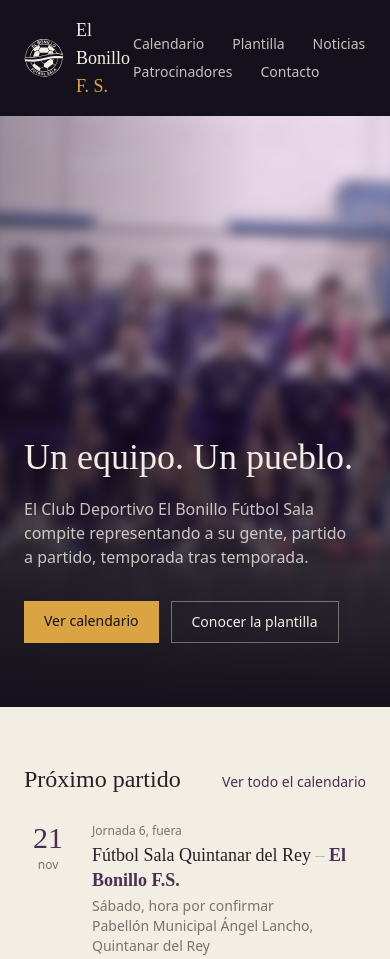
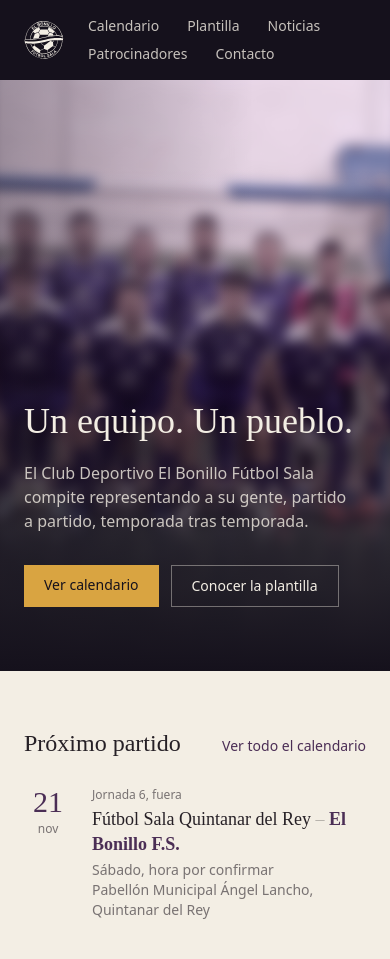
Before and after one commit to AlexFloresv99/elbonillofs, an Astro site: page / in a window 390 px wide. Shown: the top 959 px of the page. Built offline with nearby package versions, Linux system fonts and the light colour scheme; Astro itself is replaced by a stand-in of ours.

Commit message:
style: mejoras con breakpoints

```diff
--- a/src/layouts/Layout.astro
+++ b/src/layouts/Layout.astro
@@ -34,9 +34,9 @@ const currentPath = Astro.url.pathname;
   <body class="flex min-h-screen flex-col font-body text-stone">
     <header class="relative z-20 bg-ink">
       <nav class="mx-auto flex max-w-6xl items-center justify-between gap-6 px-6 py-4">
-        <a href="/" class="flex items-center gap-3">
-          <Image src={escudoClub} alt="Escudo del club" width={40} height={40} class="h-10 w-10" />
-          <span class="font-display text-lg text-limestone">
+        <a href="/" class="flex shrink-0 items-center gap-3">
+          <Image src={escudoClub} alt="Escudo del club" width={40} height={40} class="h-10 w-10 shrink-0" />
+          <span class="hidden font-display text-lg text-limestone sm:inline">
             El Bonillo <span class="text-gold">F. S.</span>
           </span>
         </a>
```
Also changed, not shown: 3 other files.
